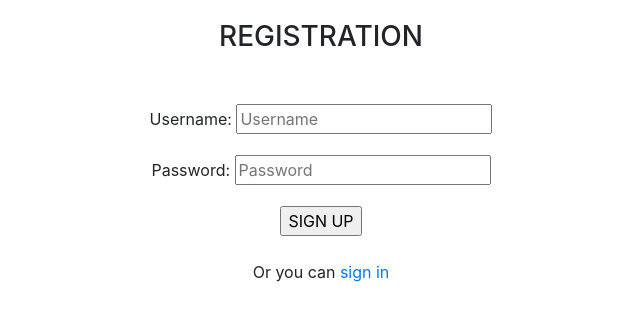
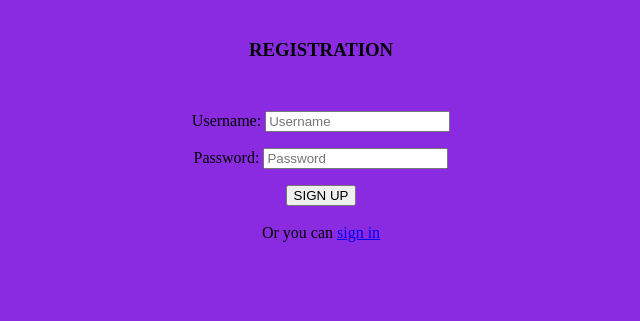
Before and after one commit to Progragor1/PUERCHIK, a Django app: page /app/registration/ in a window 1280 px wide. Shown: the top 321 px of the page, without its empty margins (319-959 px from the left). Run offline with Django 4.2, Linux system fonts and the light colour scheme; some libraries are stand-ins or nearby versions.

Commit message:
add style and fix errors

```diff
--- a/backend/views.py
+++ b/backend/views.py
@@ -1,4 +1,4 @@
-from django.shortcuts import render
+from django.shortcuts import render, redirect
 from rest_framework import viewsets
 from rest_framework.decorators import api_view
 from rest_framework.response import Response
@@ -30,7 +30,7 @@ def buy_boost(request, id):
         core.click_power += boost.power
         core.coins -= boost.price
         core.save()
-        return Response({'coins': core.coins})
+        return Response({'coins': core.coins}),
     return Response("Not enough money", status=400)
 
 
--- a/frontend/static/frontend/css/style.css
+++ b/frontend/static/frontend/css/style.css
@@ -1,3 +1,7 @@
+body{
+    background-color: blueviolet;
+}
+
 header{
     background-color: darkcyan;
     color: white;
--- a/frontend/templates/index.html
+++ b/frontend/templates/index.html
@@ -3,8 +3,8 @@
 <html lang="ru">
   <head>
       <title>Лучший кликер на планете</title>
-      <link rel="stylesheet" href="{% static 'css/style.css' %}">
-      <script type="text/javascript" src="{% static 'js/index.js' %}"></script>
+      <link rel="stylesheet" href="{% static 'frontend/css/style.css' %}">
+      <script type="text/javascript" src="{% static 'frontend/js/index.js' %}"></script>
   </head>
   <body>
     <main class="app">
@@ -25,7 +25,7 @@
             <h3>Бусты</h3>
             <div class="boosts-holder" id="boosts-holder">
                 {% for boost in boosts %}
-                    <button class="boost" id="boost_{{boost.id}}" onclick="buy_boost(${boost.id})">
+                    <button class="boost" id="boost_{{boost.id}}" onclick="buy_boost({{boost.id}})">
                         <p>lvl: <span id="boost_level">{{boost.lvl}}</span></p>
                         <p>+<span id="boost_power">{{boost.power}}</span></p>
                         <p><span id="boost_price">{{boost.price}}</span></p>
--- a/frontend/templates/login.html
+++ b/frontend/templates/login.html
@@ -2,8 +2,7 @@
 <!DOCTYPE html>
 <html lang="en" dir="ltr">
   <head>
-    <link rel="stylesheet" href="{% static 'css/style.css' %}">
-    <link rel="stylesheet" href="https://stackpath.bootstrapcdn.com/bootstrap/4.3.1/css/bootstrap.min.css" integrity="sha384-ggOyR0iXCbMQv3Xipma34MD+dH/1fQ784/j6cY/iJTQUOhcWr7x9JvoRxT2MZw1T" crossorigin="anonymous">
+    <link rel="stylesheet" href="{% static 'frontend/css/style.css' %}">
     <meta charset="utf-8">
     <title>Title </title>
   </head>
--- a/frontend/templates/registration.html
+++ b/frontend/templates/registration.html
@@ -2,8 +2,7 @@
 <!DOCTYPE html>
 <html lang="en" dir="ltr">
   <head>
-    <link rel="stylesheet" href="{% static 'css/style.css' %}">
-    <link rel="stylesheet" href="https://stackpath.bootstrapcdn.com/bootstrap/4.3.1/css/bootstrap.min.css" integrity="sha384-ggOyR0iXCbMQv3Xipma34MD+dH/1fQ784/j6cY/iJTQUOhcWr7x9JvoRxT2MZw1T" crossorigin="anonymous">
+    <link rel="stylesheet" href="{% static 'frontend/css/style.css' %}">
     <meta charset="utf-8">
     <title>Title </title>
   </head>
--- a/myproject/urls.py
+++ b/myproject/urls.py
@@ -20,5 +20,5 @@ from django.urls import path, include
 urlpatterns = [
     path('admin/', admin.site.urls),
     path('app/', include('myapp.urls')),
-    path('backend/', include('backend.urls')),
+    path('', include('backend.urls')),
 ]
```
Also changed, not shown: db.sqlite3.
